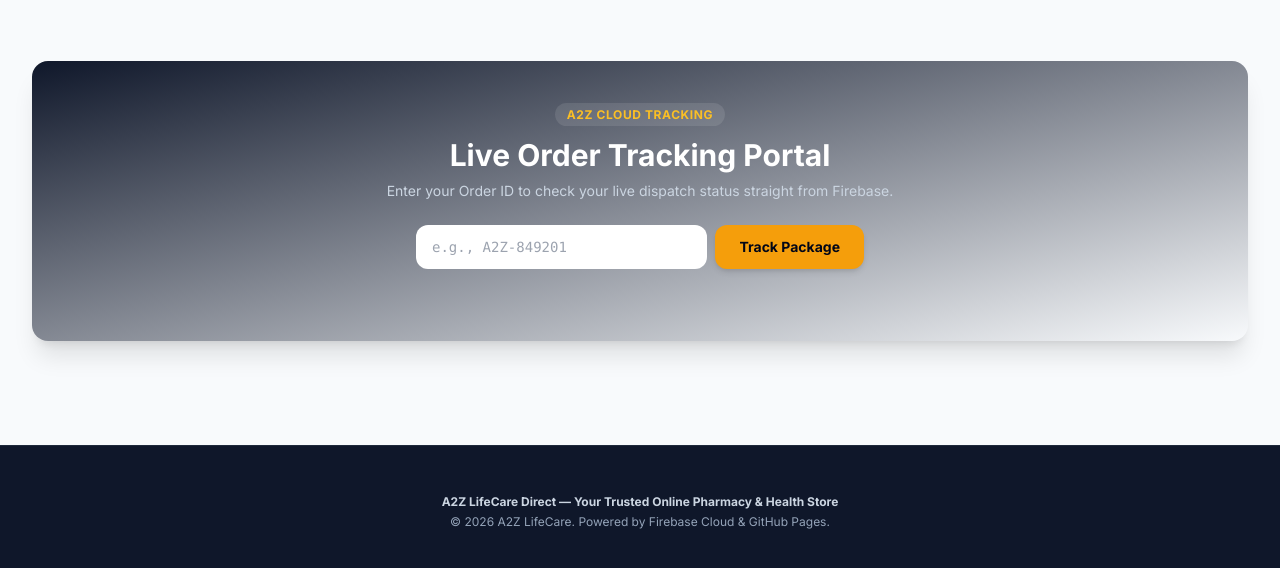
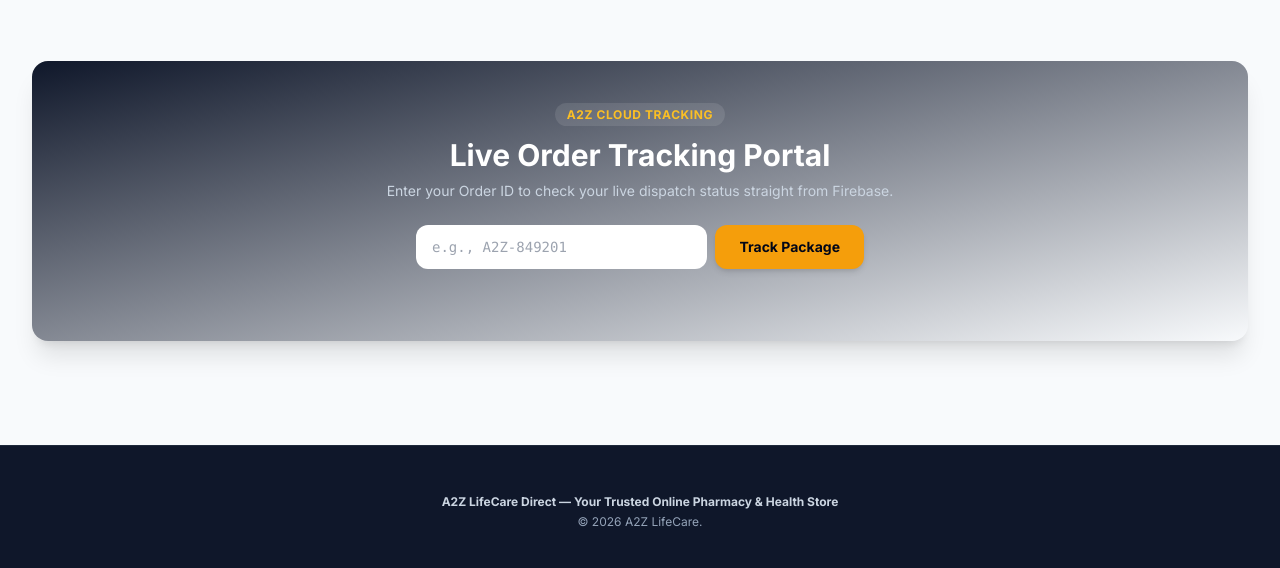
Before and after one commit to Mrhammadweb/loharicare, a plain HTML site: page index.html in a window 1280 px wide. Shown: the part 898-1466 px from the top of the page. Drawn offline with nearby package versions, Linux system fonts and the light colour scheme; no server answers.

Commit message:
Update index.html

```diff
--- a/index.html
+++ b/index.html
@@ -215,7 +215,7 @@
   <footer class="bg-slate-900 text-slate-400 text-sm border-t border-slate-800 mt-16">
     <div class="max-w-7xl mx-auto px-4 sm:px-6 lg:px-8 py-12 text-center text-xs space-y-1">
       <p class="font-bold text-slate-300">A2Z LifeCare Direct — Your Trusted Online Pharmacy & Health Store</p>
-      <p>© 2026 A2Z LifeCare. Powered by Firebase Cloud & GitHub Pages.</p>
+      <p>© 2026 A2Z LifeCare. </p>
     </div>
   </footer>
 
```
